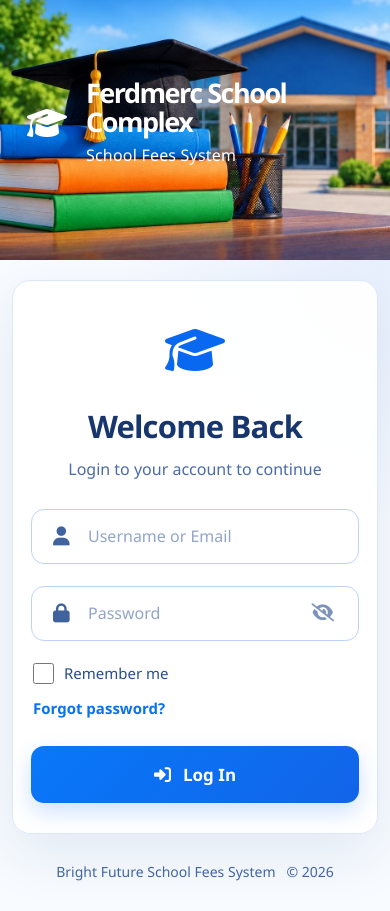
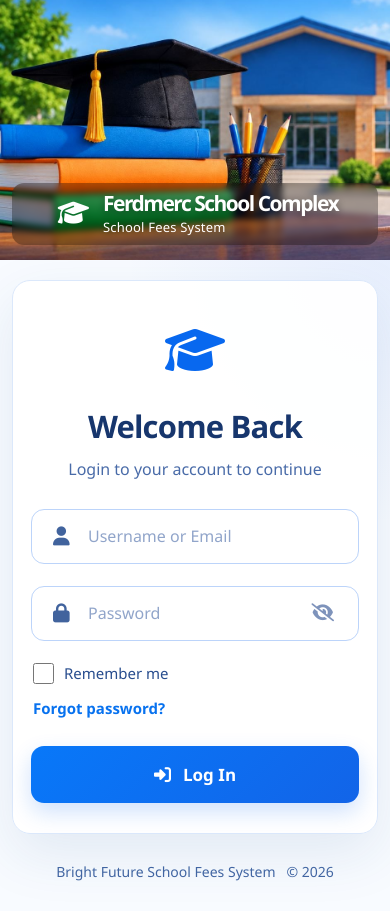
Before and after one commit to infoprinstin-create/smart_fees_system, a Django app: page /login/ in a window 390 px wide. Run offline with Django 5.2, Linux system fonts and the light colour scheme; data comes from the database, SQL or seed files in the repository.

Commit message:
Update garage system

```diff
--- a/templates/registration/login.html
+++ b/templates/registration/login.html
@@ -91,7 +91,8 @@
 
             color: #ffffff;
 
-    /* YOUR IMAGE */
+            /* IMAGE ONLY - NO BLUE BACKGROUND */
+
             background-image:
                 url("{% static 'images/login-school.jpg' %}");
 
@@ -118,7 +119,18 @@
         .login-left::before {
 
             content: none;
-
+        }
+
+
+        /* =========================================================
+           LEFT CONTENT
+           ========================================================= */
+
+        .left-content {
+
+            position: relative;
+
+            z-index: 2;
         }
 
 
@@ -169,6 +181,9 @@
             font-weight: 800;
 
             letter-spacing: -1.5px;
+
+            text-shadow:
+                0 2px 8px rgba(0, 0, 0, 0.45);
         }
 
 
@@ -181,6 +196,9 @@
             font-weight: 400;
 
             letter-spacing: 0.2px;
+
+            text-shadow:
+                0 2px 6px rgba(0, 0, 0, 0.40);
         }
 
 
@@ -315,6 +333,9 @@
             line-height: 1.35;
 
             font-weight: 600;
+
+            text-shadow:
+                0 2px 5px rgba(0, 0, 0, 0.35);
         }
 
 
@@ -903,16 +924,19 @@
                 padding: 45px 40px;
             }
 
+
             .brand-text h1 {
 
                 font-size: 40px;
             }
 
+
             .brand-text p {
 
                 font-size: 24px;
             }
 
+
             .brand-icon {
 
                 width: 85px;
@@ -922,35 +946,42 @@
                 font-size: 48px;
             }
 
+
             .left-tagline {
 
                 font-size: 17px;
             }
 
+
             .features {
 
                 gap: 10px;
             }
 
+
             .feature-title {
 
                 font-size: 13px;
             }
 
+
             .login-right {
 
                 padding: 35px;
             }
 
+
             .login-card {
 
                 padding: 40px 32px;
             }
+
         }
 
 
         /* =========================================================
            MOBILE
+           SCHOOL NAME MOVES TO BOTTOM OF IMAGE
            ========================================================= */
 
         @media (max-width: 800px) {
@@ -967,152 +998,214 @@
 
                 min-height: 310px;
 
-                padding: 35px 25px;
+                padding: 20px;
+
+                /*
+                   Push the school name to the bottom
+                   of the image.
+                */
+
+                justify-content: flex-end;
+
+                background-position: center;
+            }
+
+
+            /* =====================================================
+               SCHOOL BRAND AT BOTTOM OF IMAGE
+               ===================================================== */
+
+            .left-content {
+
+                width: 100%;
+
+                margin-top: auto;
+
+                text-align: center;
+            }
+
+
+            .brand {
 
                 justify-content: center;
 
-                background-position: center;
+                align-items: center;
+
+                gap: 10px;
+
+                margin-bottom: 0;
+
+                padding: 12px 15px;
+
+                text-align: center;
+
+                /*
+                   Slight transparent background only behind
+                   the school name so it remains readable.
+                */
+
+                background:
+                    rgba(0, 0, 0, 0.30);
+
+                border-radius: 12px;
+
+                backdrop-filter: blur(3px);
+            }
+
+
+            .brand-icon {
+
+                width: 55px;
+
+                height: 55px;
+
+                font-size: 32px;
+            }
+
+
+            .brand-text {
+
+                text-align: left;
+            }
+
+
+            .brand-text h1 {
+
+                font-size: 25px;
+
+                line-height: 1.1;
+            }
+
+
+            .brand-text p {
+
+                font-size: 15px;
+
+                margin-top: 4px;
+            }
+
+
+            /* =====================================================
+               HIDE FEATURES
+               ===================================================== */
+
+            .features {
+
+                display: none;
+            }
+
+
+            /* =====================================================
+               HIDE LEFT FOOTER
+               ===================================================== */
+
+            .left-footer {
+
+                display: none;
+            }
+
+
+            /* =====================================================
+               LOGIN SECTION
+               ===================================================== */
+
+            .login-right {
+
+                width: 100%;
+
+                min-height: auto;
+
+                padding: 30px 20px 35px;
+            }
+
+
+            .login-card {
+
+                max-width: 560px;
+
+                padding: 35px 24px;
+
+                border-radius: 18px;
+            }
+
+
+            .login-title {
+
+                font-size: 31px;
+            }
+
+
+            .login-subtitle {
+
+                font-size: 16px;
+
+                margin-bottom: 28px;
+            }
+
+
+            .right-footer {
+
+                margin-top: 28px;
+            }
+
+        }
+
+
+        /* =========================================================
+           SMALL MOBILE
+           ========================================================= */
+
+        @media (max-width: 430px) {
+
+            .login-left {
+
+                min-height: 260px;
+
+                padding: 15px 12px;
+
+                justify-content: flex-end;
             }
 
 
             .brand {
 
-                justify-content: center;
-
-                margin-bottom: 15px;
+                gap: 8px;
+
+                padding: 9px 10px;
+
+                margin-bottom: 0;
             }
 
 
             .brand-icon {
 
-                width: 70px;
-
-                height: 70px;
-
-                font-size: 40px;
+                width: 43px;
+
+                height: 43px;
+
+                font-size: 25px;
+            }
+
+
+            .brand-text {
+
+                text-align: left;
             }
 
 
             .brand-text h1 {
 
-                font-size: 34px;
+                font-size: 21px;
+
+                line-height: 1.1;
             }
 
 
             .brand-text p {
 
-                font-size: 19px;
-            }
-
-
-            .left-tagline {
-
-                justify-content: center;
-
-                font-size: 15px;
-
-                text-align: center;
-            }
-
-
-            .features {
-
-                display: none;
-            }
-
-
-            .left-footer {
-
-                display: none;
-            }
-
-
-            .login-right {
-
-                width: 100%;
-
-                min-height: auto;
-
-                padding: 30px 20px 35px;
-            }
-
-
-            .login-card {
-
-                max-width: 560px;
-
-                padding: 35px 24px;
-
-                border-radius: 18px;
-            }
-
-
-            .login-title {
-
-                font-size: 31px;
-            }
-
-
-            .login-subtitle {
-
-                font-size: 16px;
-
-                margin-bottom: 28px;
-            }
-
-
-            .right-footer {
-
-                margin-top: 28px;
-            }
-        }
-
-
-        /* =========================================================
-           SMALL MOBILE
-           ========================================================= */
-
-        @media (max-width: 430px) {
-
-            .login-left {
-
-                min-height: 260px;
-
-                padding: 28px 18px;
-            }
-
-
-            .brand {
-
-                gap: 10px;
-            }
-
-
-            .brand-icon {
-
-                width: 58px;
-
-                height: 58px;
-
-                font-size: 32px;
-            }
-
-
-            .brand-text h1 {
-
-                font-size: 27px;
-            }
-
-
-            .brand-text p {
-
-                font-size: 16px;
-            }
-
-
-            .left-tagline {
-
                 font-size: 13px;
+
+                margin-top: 3px;
             }
 
 
@@ -1152,6 +1245,7 @@
 
                 height: 57px;
             }
+
         }
 
     </style>
@@ -1624,7 +1718,9 @@
     );
 
 
-    /* Close popup when clicking outside */
+    /* =========================================================
+       CLOSE POPUP WHEN CLICKING OUTSIDE
+       ========================================================= */
 
     forgotMessage.addEventListener(
         "click",
@@ -1643,7 +1739,9 @@
     );
 
 
-    /* Close popup with ESC */
+    /* =========================================================
+       CLOSE POPUP WITH ESC
+       ========================================================= */
 
     document.addEventListener(
         "keydown",
```
Lines whose indentation alone changed are shown as unchanged.
